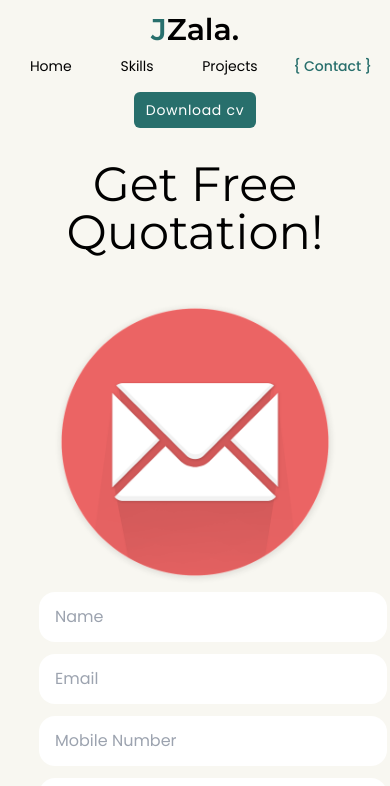
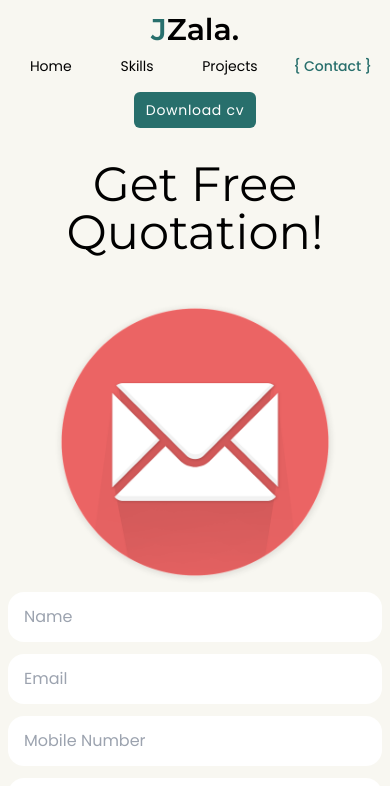
Before and after one commit to carzy-zala/Jayrajsinh-Zala, a React (Vite) app in the folder Portfolio/: page /contact in a window 390 px wide. Shown: the top 786 px of the page. Built offline with nearby package versions, Linux system fonts and the light colour scheme.

Commit message:
REsponsive for mobile done

```diff
--- a/Portfolio/src/Pages/Contact.jsx
+++ b/Portfolio/src/Pages/Contact.jsx
@@ -52,7 +52,7 @@ function Contact() {
   };
 
   return (
-    <div className="px-[10%] grid grid-rows-[1fr_5fr] mb-10 gap-2">
+    <div className="xl:px-[10%] grid grid-rows-[1fr_5fr] mb-10 gap-2 px-2">
       <h1 className="text-5xl text-center pt-3 font-montserrat">
         Get Free Quotation!
       </h1>
--- a/Portfolio/src/Pages/Home.jsx
+++ b/Portfolio/src/Pages/Home.jsx
@@ -96,7 +96,7 @@ function Home() {
 
     grid grid-cols-2 grid-rows-[0fr_0fr_1.5fr_0fr_0fr]  gap-2
 
-    xl:px-[10%] xl:pt-[5%] xl:mb-28 px-[5%]"
+    xl:px-[10%] xl:pt-[5%] xl:mb-10 px-[5%]"
     >
       {/* Name  */}
 
@@ -181,11 +181,11 @@ function Home() {
 
       {/* Main hero Image */}
         <div className="w-full xl:row-start-3 xl:col-start-2 row-span-3 col-start-2 relative ">
-          <div className="bg-green-btn absolute xl:w-[230px]  xl:h-[250px] w-[150px]  h-[150px]  xl:bottom-10 rounded-[50%] bottom-0"></div>
+          <div className="bg-green-btn absolute xl:w-[230px]  xl:h-[250px] w-[150px]  h-[150px]  xl:bottom-10 rounded-[50%] bottom-72"></div>
 
           <img
             src="/cartoon-img-2.png"
-            className="absolute    h-[230px] bottom-1   xl:bottom-10 xl:h-[450px] xl:left-[34%] "
+            className="absolute h-[230px] bottom-72  xl:bottom-6 xl:h-[450px] xl:left-0 "
           />
         </div>
 
```
